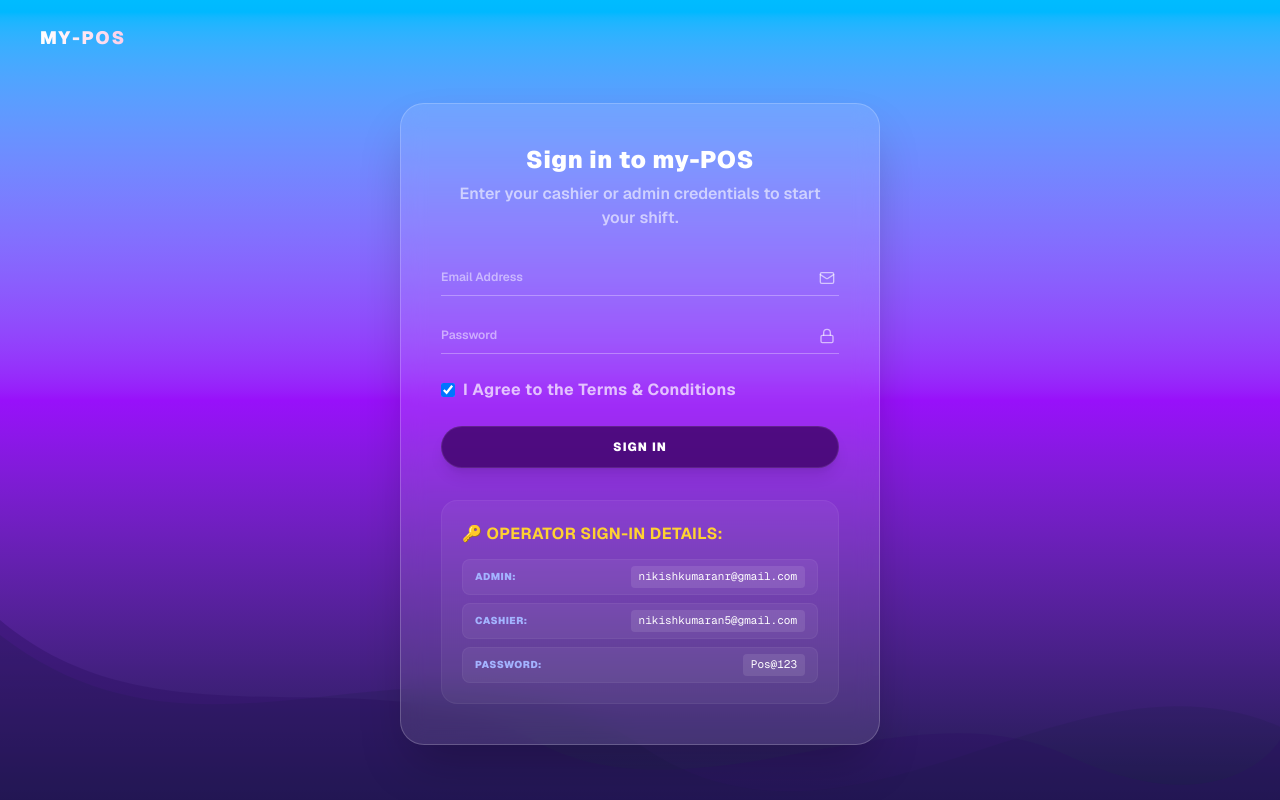
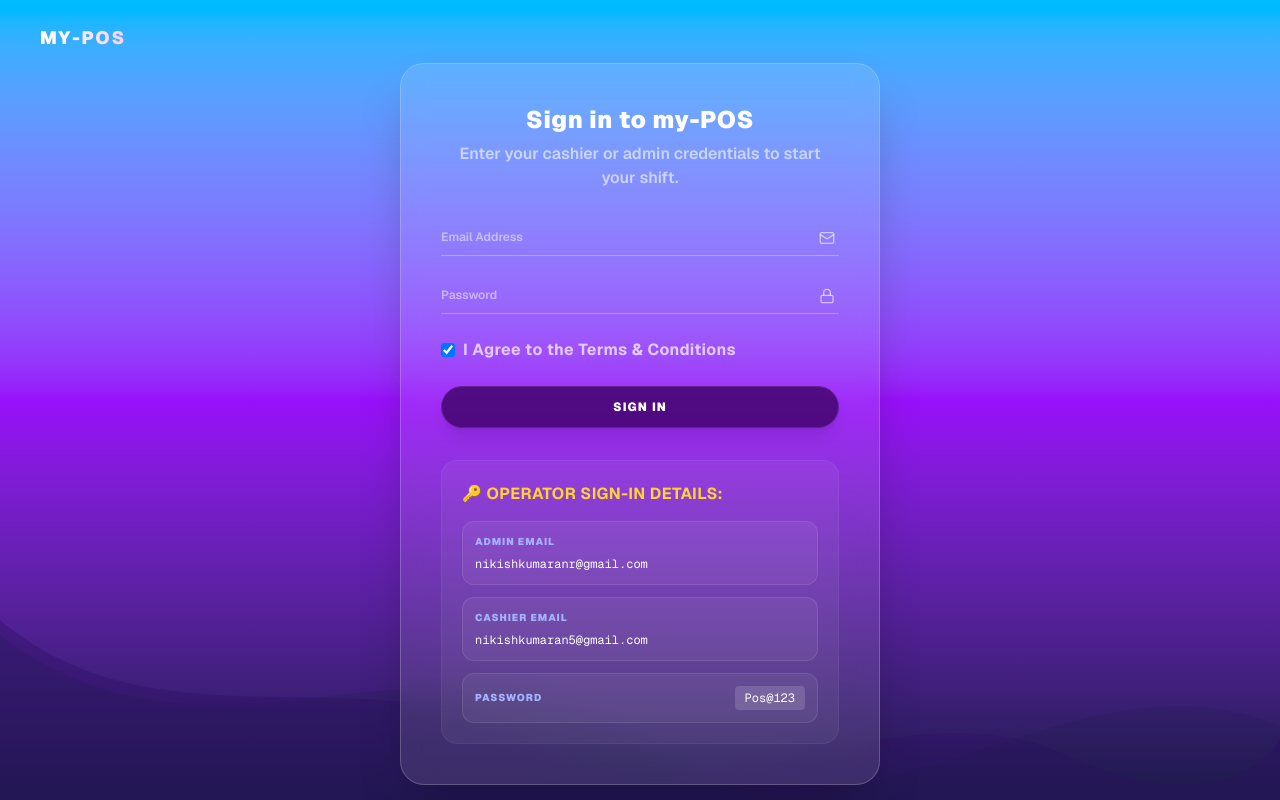
Before and after one commit to Nikish1429/my-pos, a Next.js app: page /login in a window 1280 px wide. Built offline with nearby package versions, Linux system fonts and the light colour scheme; no server answers.

Commit message:
Update login operator details to full-width stacked boxes to prevent email clipping

```diff
--- a/app/login/page.tsx
+++ b/app/login/page.tsx
@@ -142,23 +142,26 @@ export default function LoginPage() {
           </button>
         </form>
 
-        {/* Demo Accounts Details Block */}
+        {/* Operator Sign-in Details */}
         <div className="mt-8 rounded-2xl bg-white/5 p-5 text-3xs text-white/80 border border-white/5 leading-relaxed">
           <p className="font-bold text-amber-300 flex items-center gap-1.5 uppercase tracking-wide">
             🔑 Operator Sign-In Details:
           </p>
-          <div className="mt-3 space-y-2">
-            <div className="flex items-center justify-between bg-white/5 rounded-lg px-3 py-1.5 border border-white/5">
-              <span className="font-black text-indigo-300 uppercase tracking-wider text-[10px]">Admin:</span>
-              <code className="text-white bg-white/10 px-2 py-0.5 rounded font-mono text-[11px] select-all">nikishkumaranr@gmail.com</code>
+          <div className="mt-3.5 space-y-3">
+            {/* Admin Box */}
+            <div className="bg-white/5 rounded-xl p-3 border border-white/10 flex flex-col gap-1">
+              <span className="text-[10px] text-indigo-300 uppercase font-black tracking-widest">Admin Email</span>
+              <code className="text-white font-mono text-xs select-all block mt-0.5 select-all">nikishkumaranr@gmail.com</code>
             </div>
-            <div className="flex items-center justify-between bg-white/5 rounded-lg px-3 py-1.5 border border-white/5">
-              <span className="font-black text-indigo-300 uppercase tracking-wider text-[10px]">Cashier:</span>
-              <code className="text-white bg-white/10 px-2 py-0.5 rounded font-mono text-[11px] select-all">nikishkumaran5@gmail.com</code>
+            {/* Cashier Box */}
+            <div className="bg-white/5 rounded-xl p-3 border border-white/10 flex flex-col gap-1">
+              <span className="text-[10px] text-indigo-300 uppercase font-black tracking-widest">Cashier Email</span>
+              <code className="text-white font-mono text-xs select-all block mt-0.5 select-all">nikishkumaran5@gmail.com</code>
             </div>
-            <div className="flex items-center justify-between bg-white/5 rounded-lg px-3 py-1.5 border border-white/5">
-              <span className="font-black text-indigo-300 uppercase tracking-wider text-[10px]">Password:</span>
-              <code className="text-white bg-white/10 px-2 py-0.5 rounded font-mono text-[11px] select-all">Pos@123</code>
+            {/* Password Box */}
+            <div className="bg-white/5 rounded-xl p-3 border border-white/10 flex justify-between items-center">
+              <span className="text-[10px] text-indigo-300 uppercase font-black tracking-widest">Password</span>
+              <code className="text-white font-mono text-xs select-all bg-white/15 px-2.5 py-1 rounded select-all">Pos@123</code>
             </div>
           </div>
         </div>
```
